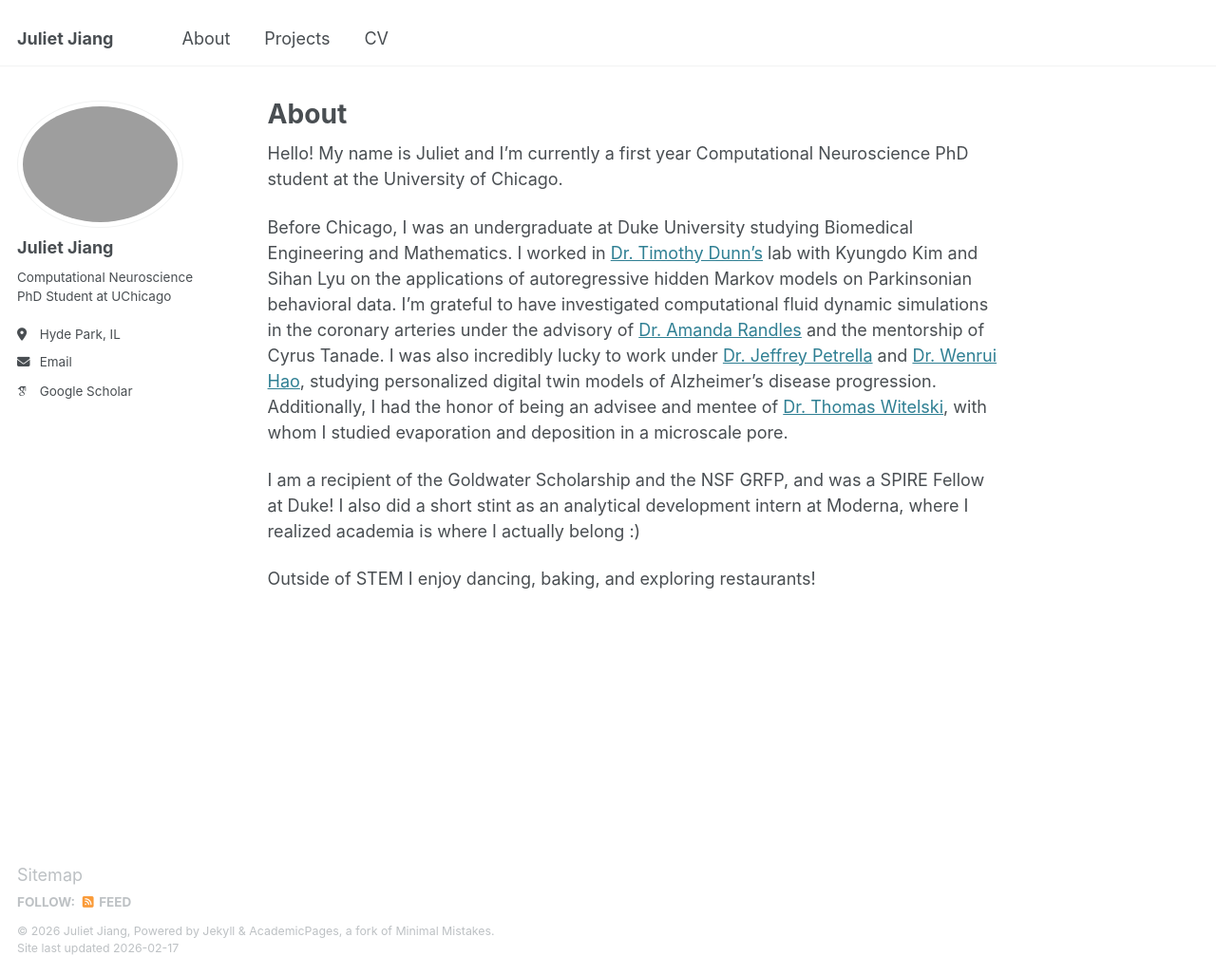
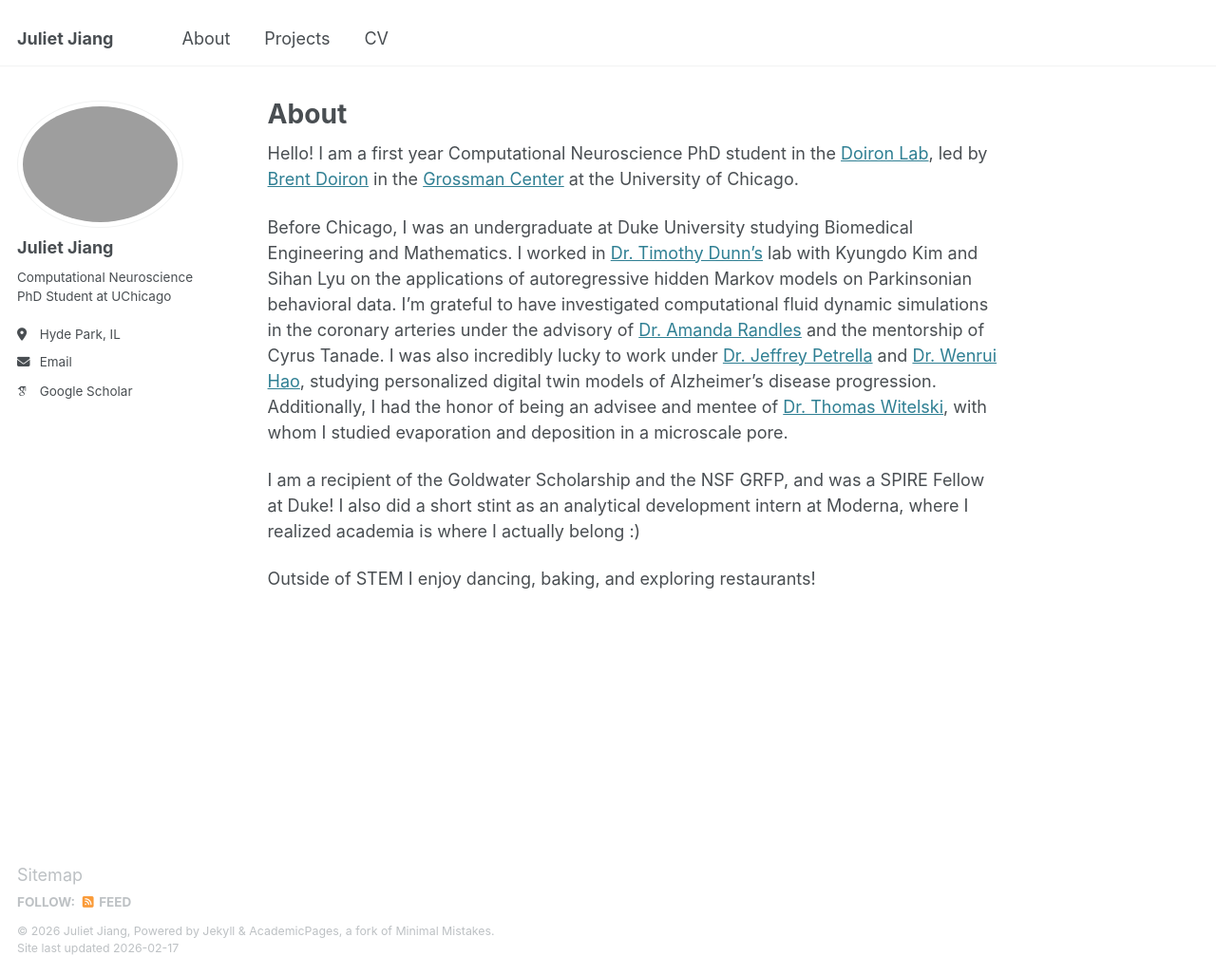
Before and after one commit to julietj135/julietj135.github.io, a Jekyll site: the page built from _pages/about.md, in a window 1280 px wide and 1027 px high. Shown: the whole window at 95% size. Built offline with Jekyll 4.4.1, drawn with Linux system fonts in a browser that asks for light colours; some web fonts are replaced.

Commit message:
added brent

```diff
--- a/_pages/about.md
+++ b/_pages/about.md
@@ -9,7 +9,7 @@ redirect_from:
 ---
 
 
-Hello! My name is Juliet and I'm currently a first year Computational Neuroscience PhD student at the University of Chicago.
+Hello! I am a first year Computational Neuroscience PhD student in the [Doiron Lab](https://brainmath.bsd.uchicago.edu/people/), led by [Brent Doiron](https://neurobiology.uchicago.edu/faculty/brent-doiron-phd) in the [Grossman Center](https://neuroscience.uchicago.edu/grossman-center-core-faculty) at the University of Chicago.
 
 Before Chicago, I was an undergraduate at Duke University studying Biomedical Engineering and Mathematics. I worked in [Dr. Timothy Dunn's](https://www.tdunnlab.org/) lab with Kyungdo Kim and Sihan Lyu on the applications of autoregressive hidden Markov models on Parkinsonian behavioral data. I'm grateful to have investigated computational fluid dynamic simulations in the coronary arteries under the advisory of [Dr. Amanda Randles](https://randleslab.pratt.duke.edu/members/amanda-randles) and the mentorship of Cyrus Tanade. I was also incredibly lucky to work under [Dr. Jeffrey Petrella](https://radiology.duke.edu/profile/jeffrey-robert-petrella) and [Dr. Wenrui Hao](https://sites.psu.edu/whao/), studying personalized digital twin models of Alzheimer's disease progression. Additionally, I had the honor of being an advisee and mentee of [Dr. Thomas Witelski](https://sites.math.duke.edu/~witelski/), with whom I studied evaporation and deposition in a microscale pore.
 
```
